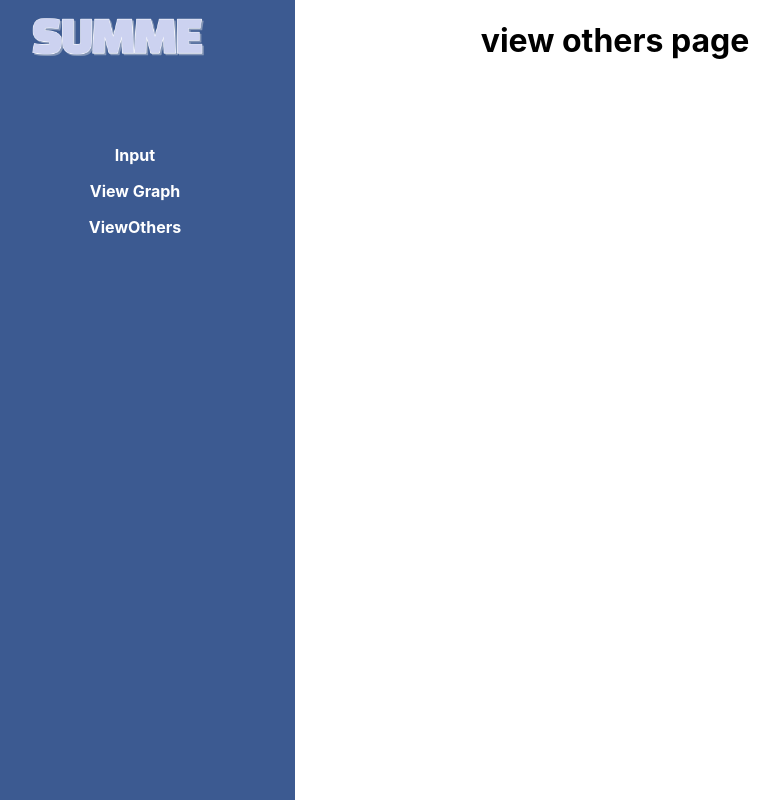
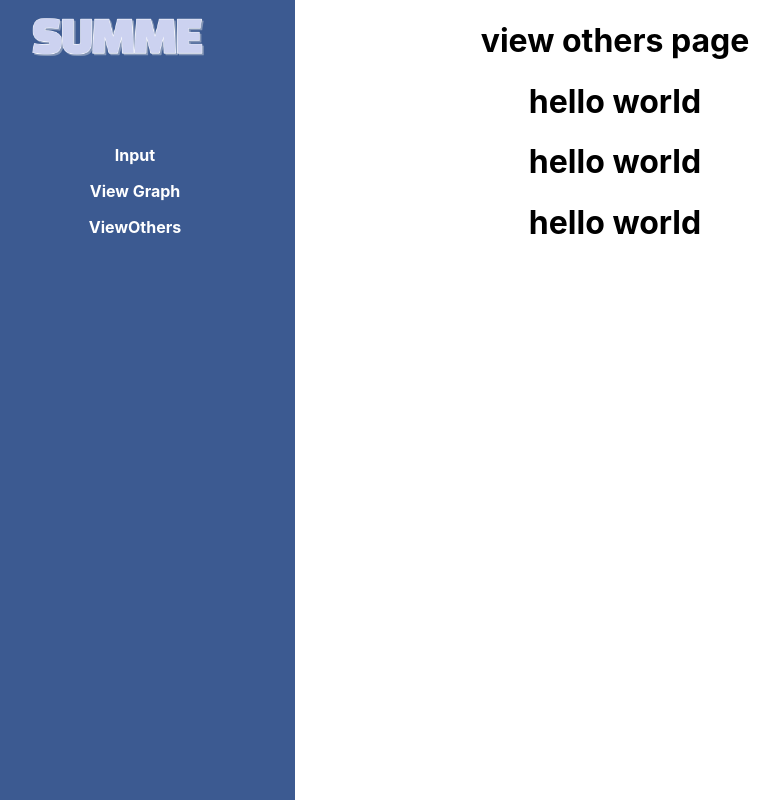
Before and after one commit to SummarizeMe/front-end, a React (Create React App) app in the folder summe/: page /viewothers in a window 1280 px wide. Shown: the whole page, without its empty margins (25-805 px from the left). Built offline with nearby package versions, Linux system fonts and the light colour scheme.

Commit message:
feat: view others

```diff
--- /dev/null
+++ b/summe/src/component/Box.css
@@ -0,0 +1,6 @@
+.box {
+  background-color: #454749;
+  height: 120px;
+  width: 120px;
+  display: inline;
+}
--- /dev/null
+++ b/summe/src/component/Box.jsx
@@ -0,0 +1,9 @@
+import "./Box.css";
+
+export default function Box() {
+  return (
+    <div className="box">
+      <h1>hello world</h1>
+    </div>
+  );
+}
--- a/summe/src/page/view others/ViewOthers.jsx
+++ b/summe/src/page/view others/ViewOthers.jsx
@@ -1,3 +1,12 @@
+import Box from "../../component/Box";
+
 export default function ViewOthers() {
-  return <h1>view others page</h1>;
+  return (
+    <>
+      <h1>view others page</h1>
+      <Box />
+      <Box />
+      <Box />
+    </>
+  );
 }
```
